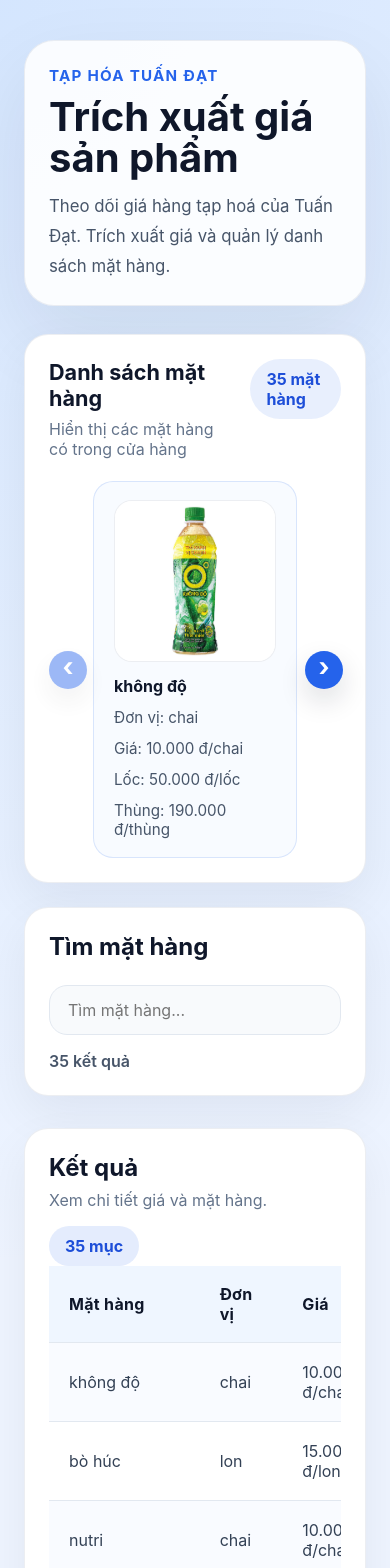
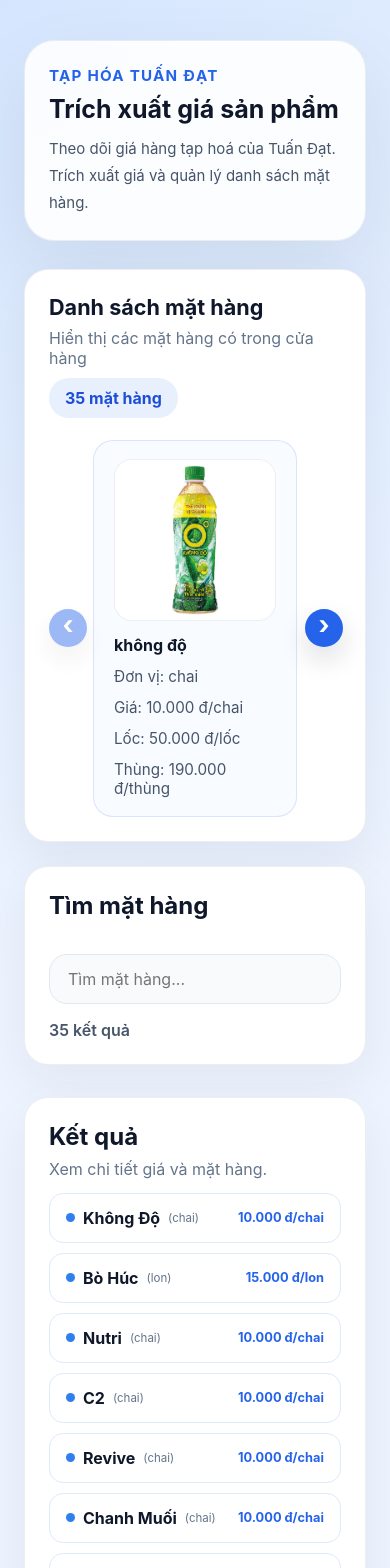
Before and after one commit to huynhducthanhtuan/tuan-dat-grocery-price-tracker, a React (Vite) app in the folder web/: page / in a window 390 px wide. Shown: the top 1568 px of the page. Built offline with nearby package versions, Linux system fonts and the light colour scheme.

Commit message:
Responsive results-table

```diff
--- a/web/src/App.tsx
+++ b/web/src/App.tsx
@@ -127,6 +127,9 @@
   const [selectedImage, setSelectedImage] = useState<string | null>(null);
   const [selectedItemName, setSelectedItemName] = useState<string>("");
   const [currentPage, setCurrentPage] = useState<number>(0);
+  const [expandedMobileRows, setExpandedMobileRows] = useState<
+    Record<number, boolean>
+  >({});
 
   const getItemsPerPage = () =>
     typeof window !== "undefined" && window.innerWidth <= 640 ? 1 : 4;
@@ -158,6 +161,10 @@
       ),
     [items, searchTerm],
   );
+
+  useEffect(() => {
+    setExpandedMobileRows({});
+  }, [searchTerm]);
 
   const handleParse = () => {
     const parsed = parseReceipt(receiptText);
@@ -294,13 +301,86 @@
             <h2>Kết quả</h2>
             <p>{status || "Xem chi tiết giá và mặt hàng."}</p>
           </div>
-          <div className="pill">{filteredItems.length} mục</div>
         </div>
 
         {filteredItems.length === 0 ? (
           <p className="empty-state">Không tìm thấy mặt hàng phù hợp.</p>
         ) : (
-          <div className="table-wrap">
+          <>
+            <div className="mobile-results-list">
+              {filteredItems.map((item, index) => {
+                const imageUrl = getItemImage(item);
+                const isExpanded = !!expandedMobileRows[index];
+
+                return (
+                  <details
+                    key={`${item.name}-${index}`}
+                    className="mobile-accordion"
+                    open={isExpanded}
+                    onToggle={(event) => {
+                      const target = event.currentTarget;
+                      setExpandedMobileRows((prev) => ({
+                        ...prev,
+                        [index]: target.open,
+                      }));
+                    }}
+                  >
+                    <summary className="mobile-summary">
+                      <div className="mobile-summary-main">
+                        <span className="mobile-result-dot" aria-hidden="true" />
+                        <span className="mobile-result-name">{item.name}</span>
+                        <span className="mobile-result-unit">
+                          ({item.unit || "sp"})
+                        </span>
+                      </div>
+
+                      <div className="mobile-summary-side">
+                        <span className="mobile-result-price">
+                          {item.price.toLocaleString("vi-VN")} đ/
+                          {item.unit || "sp"}
+                        </span>
+                      </div>
+                    </summary>
+
+                    <div className="mobile-result-details">
+                      <div className="mobile-detail-grid">
+                        <div className="mobile-detail-box">
+                          <span className="mobile-detail-label">Giá Lốc</span>
+                          <span className="mobile-detail-value">
+                            {item.pack
+                              ? item.pack.toLocaleString("vi-VN") + " đ"
+                              : "—"}
+                          </span>
+                        </div>
+                        <div className="mobile-detail-box">
+                          <span className="mobile-detail-label">Giá Thùng</span>
+                          <span className="mobile-detail-value">
+                            {item.box
+                              ? item.box.toLocaleString("vi-VN") + " đ"
+                              : "—"}
+                          </span>
+                        </div>
+                      </div>
+
+                      <button
+                        type="button"
+                        className="mobile-image-button"
+                        onClick={(event) => {
+                          event.preventDefault();
+                          event.stopPropagation();
+                          openImagePopup(imageUrl, item.name);
+                        }}
+                      >
+                        <i className="fa-solid fa-camera" aria-hidden="true" />
+                        Xem hình ảnh
+                      </button>
+                    </div>
+                  </details>
+                );
+              })}
+            </div>
+
+            <div className="table-wrap desktop-results-table">
               <table>
                 <thead>
                   <tr>
@@ -355,6 +435,7 @@
                 </tbody>
               </table>
             </div>
+          </>
         )}
       </section>
 
--- a/web/src/styles.css
+++ b/web/src/styles.css
@@ -319,7 +319,7 @@
   box-shadow: 0 14px 24px rgba(37, 99, 235, 0.18);
 }
 
-button:hover {
+button.product-carousel:hover {
   background: #1d4ed8;
 }
 
@@ -357,6 +357,7 @@
   gap: 16px;
   align-items: flex-start;
   flex-wrap: wrap;
+  margin-bottom: 10px;
 }
 
 .status-bar h2 {
@@ -388,6 +389,10 @@
 
 .table-wrap {
   overflow-x: auto;
+}
+
+.mobile-results-list {
+  display: none;
 }
 
 table {
@@ -442,8 +447,26 @@
     padding: 24px;
   }
 
+  .hero h1 {
+    font-size: 25px;
+  }
+
+  .hero p {
+    font-size: 15px;
+  }
+
+
   .hero-badge {
     justify-self: start;
+  }
+
+  .section-head {
+    display: block;
+  }
+
+  .section-head .item-count {
+    margin-top: 10px;
+    margin-left: auto;
   }
 
   .editor-head {
@@ -470,4 +493,151 @@
     height: 38px;
     font-size: 1.6rem;
   }
+
+  .desktop-results-table {
+    display: none;
+  }
+
+  .mobile-results-list {
+    display: flex;
+    flex-direction: column;
+    gap: 10px;
+    margin-top: 14px;
+  }
+
+  .mobile-accordion {
+    border: 1px solid #dfeafc;
+    border-radius: 14px;
+    background: #ffffff;
+    overflow: hidden;
+    transition: all 0.25s ease;
+  }
+
+  .mobile-accordion[open] {
+    box-shadow: 0 8px 20px rgba(15, 23, 42, 0.06);
+  }
+
+  .mobile-summary {
+    list-style: none;
+    display: flex;
+    align-items: center;
+    justify-content: space-between;
+    gap: 12px;
+    padding: 14px 16px;
+    cursor: pointer;
+    user-select: none;
+    transition: background 0.2s ease;
+  }
+
+  .mobile-summary::-webkit-details-marker {
+    display: none;
+  }
+
+  .mobile-summary:hover {
+    background: #f8fafc;
+  }
+
+  .mobile-summary-main {
+    display: flex;
+    align-items: center;
+    gap: 8px;
+    min-width: 0;
+    flex: 1;
+  }
+
+  .mobile-result-dot {
+    width: 9px;
+    height: 9px;
+    border-radius: 50%;
+    background: #2f80ed;
+    flex-shrink: 0;
+  }
+
+  .mobile-result-name {
+    font-size: 1rem;
+    font-weight: 700;
+    color: #0f172a;
+    text-transform: capitalize;
+    overflow: hidden;
+    text-overflow: ellipsis;
+    white-space: nowrap;
+  }
+
+  .mobile-result-unit {
+    font-size: 0.72rem;
+    color: #64748b;
+    flex-shrink: 0;
+  }
+
+  .mobile-summary-side {
+    display: flex;
+    align-items: center;
+    flex-shrink: 0;
+  }
+
+  .mobile-result-price {
+    font-size: 0.8rem;
+    font-weight: 700;
+    color: #2563eb;
+    white-space: nowrap;
+  }
+
+  .mobile-result-details {
+    display: grid;
+    gap: 12px;
+    padding: 0 16px 16px;
+    border-top: 1px solid #edf2f7;
+    background: linear-gradient(180deg, rgba(248, 250, 252, 0.8), #ffffff);
+  }
+
+  .mobile-detail-grid {
+    display: grid;
+    grid-template-columns: repeat(2, minmax(0, 1fr));
+    gap: 10px;
+    padding-top: 12px;
+  }
+
+  .mobile-detail-box {
+    background: #ffffff;
+    border: 1px solid #e2e8f0;
+    border-radius: 10px;
+    padding: 9px 10px;
+    display: flex;
+    flex-direction: column;
+    gap: 6px;
+  }
+
+  .mobile-detail-label {
+    display: block;
+    color: #64748b;
+    font-size: 0.62rem;
+    letter-spacing: 0.02em;
+    text-transform: uppercase;
+  }
+
+  .mobile-detail-value {
+    font-size: 0.8rem;
+    font-weight: 700;
+    color: #0f172a;
+  }
+
+  .mobile-image-button {
+    width: 100%;
+    border: 1px solid #d8e8ff;
+    background: #f3f8ff;
+    color: #1d4ed8;
+    box-shadow: none;
+    border-radius: 10px;
+    padding: 10px 12px;
+    font-weight: 700;
+    display: inline-flex;
+    align-items: center;
+    justify-content: center;
+    gap: 8px;
+    transition: background 0.2s ease;
+  }
+
+  .mobile-image-button:hover {
+    background: #eaf3ff;
+  }
 }
```
Lines whose indentation alone changed are shown as unchanged.
